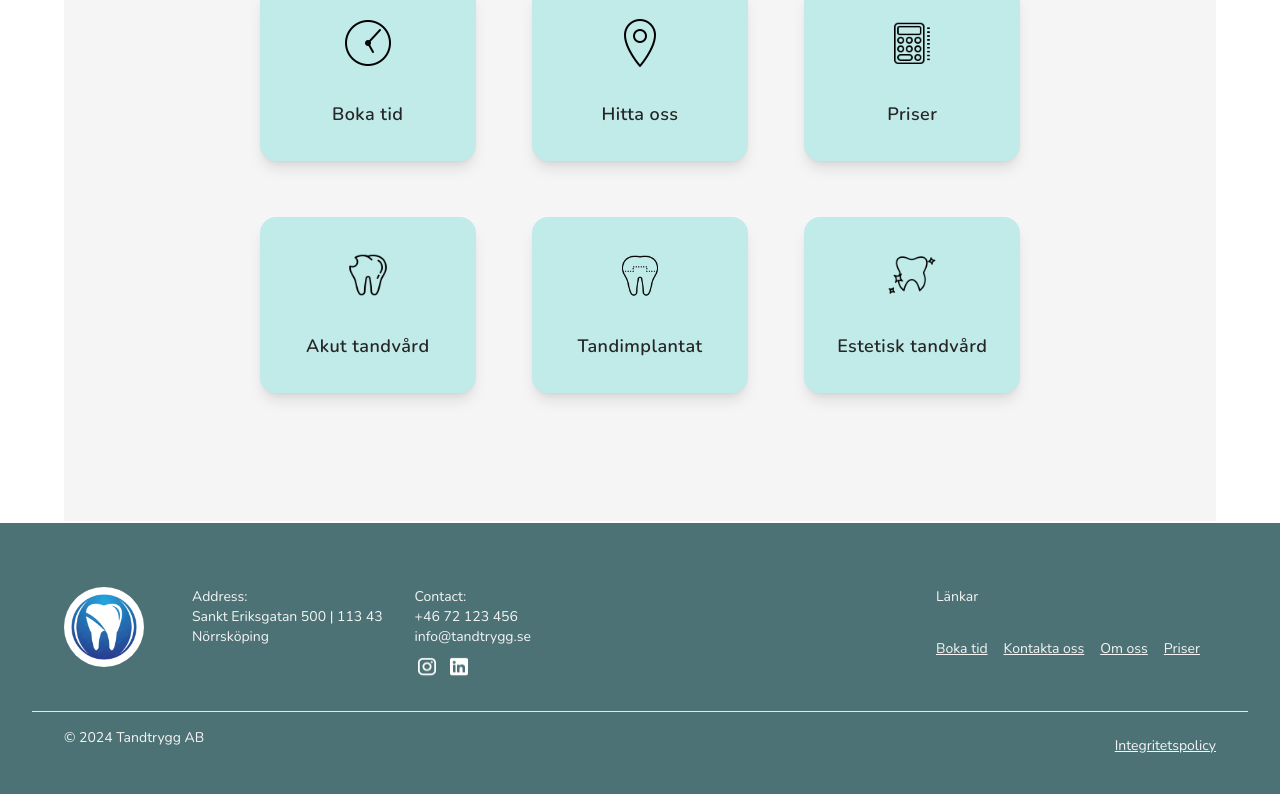
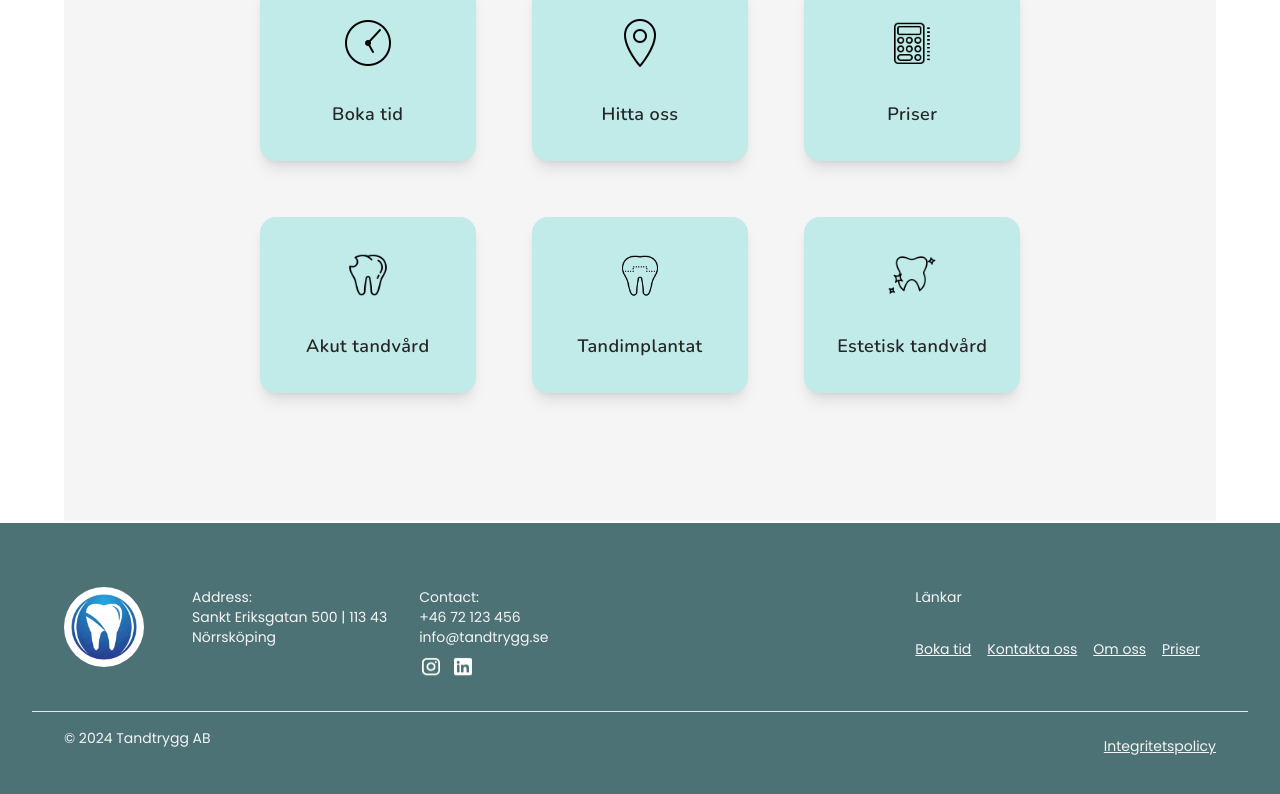
Before and after one commit to Legendarius-K/dental-app, a Next.js app: page / in a window 1280 px wide. Shown: the part 931-1725 px from the top of the page. Built offline with nearby package versions, Linux system fonts and the light colour scheme; a web font is replaced by a local one.

Commit message:
color variables added2

```diff
--- a/src/components/Footer/index.tsx
+++ b/src/components/Footer/index.tsx
@@ -7,7 +7,7 @@ import React from "react";
 const Footer = () => {
 
   return (
-    <footer className={`w-full py-16 mx-auto px-8 text-textwhite bg-bluegray border-t-2 text-ne border-white`}>
+    <footer className={`w-full py-16 mx-auto px-8 text-textwhite bg-bluegray border-t-2 text-ne border-white font-sans`}>
       <div className="container mx-auto px-8 md:px-0 lg:px-8 flex flex-col md:flex-row justify-between items-start">
         <div className="flex flex-col md:flex-row items-start ">
           <img src="../../Images/logo.png" alt="Logo" className="w-[80px] h-[80px] mb-4 md:mb-0 md:mr-4 rounded-full" />
```
